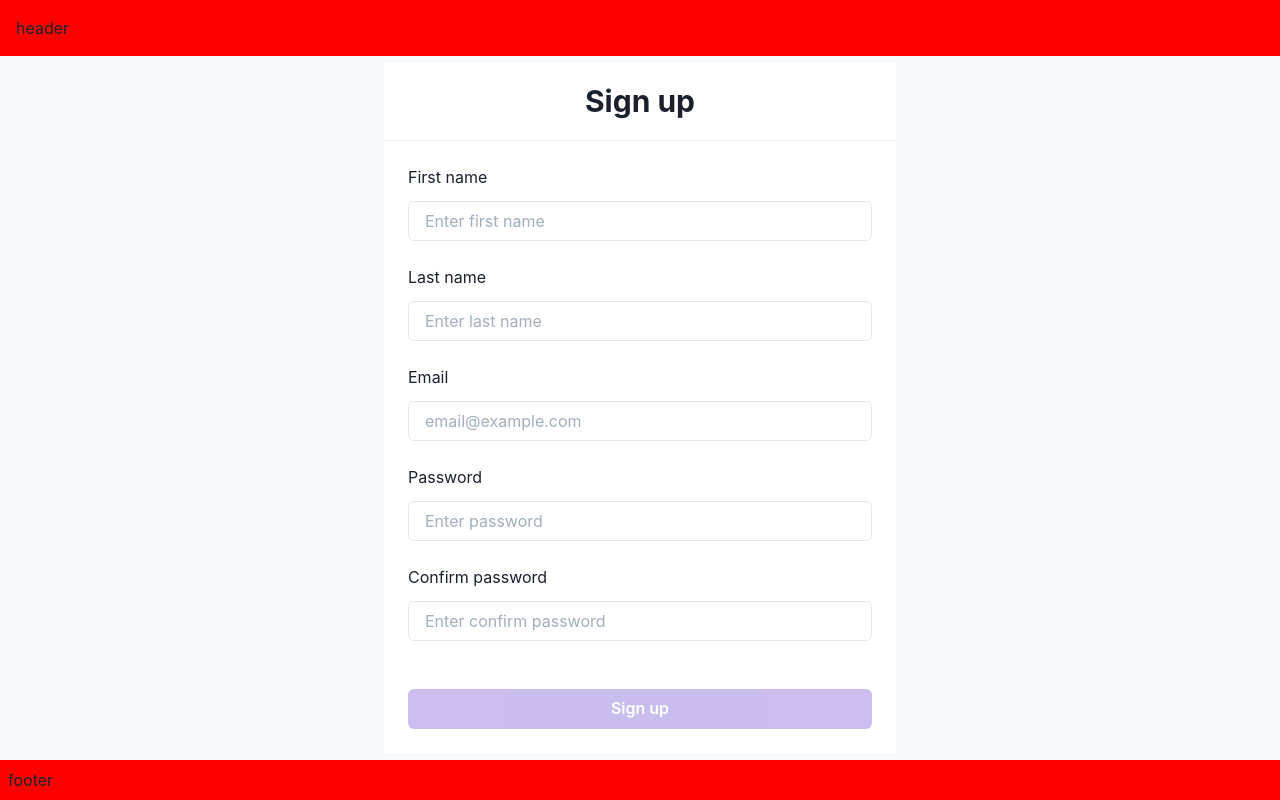
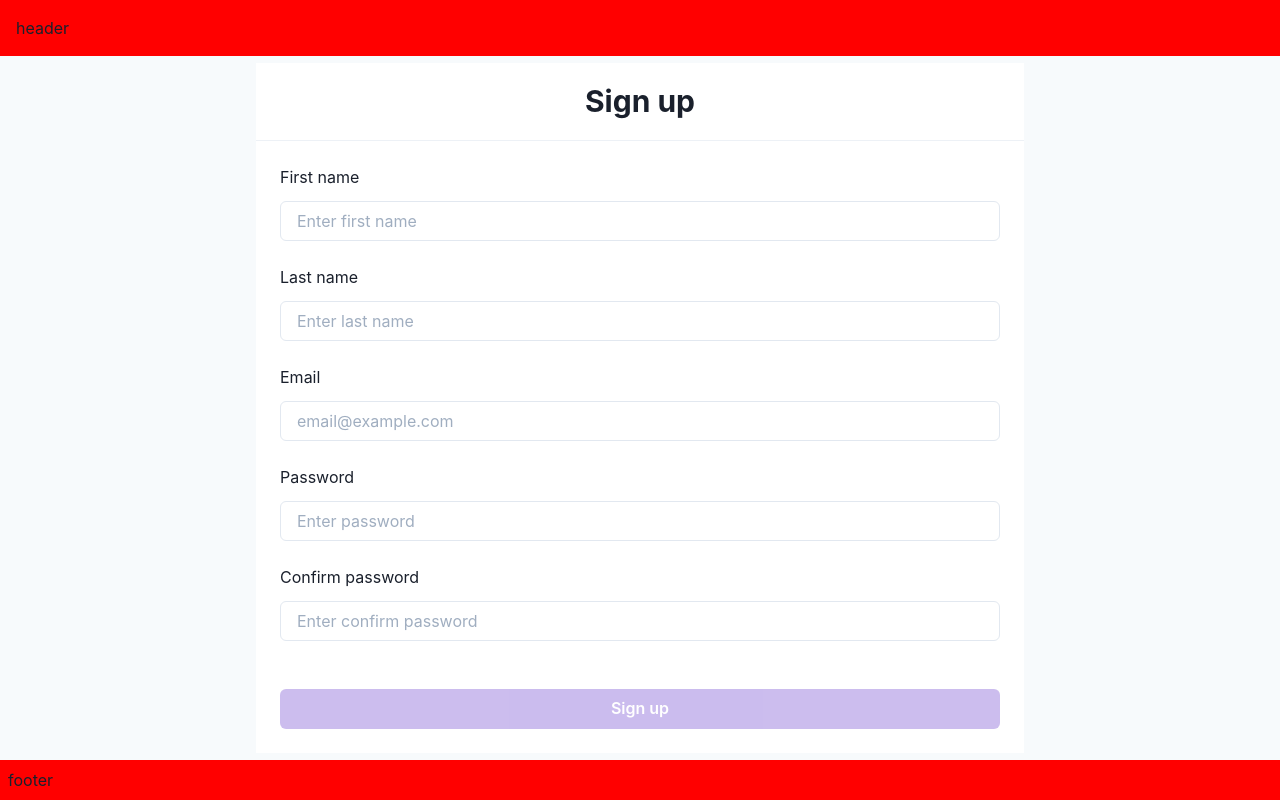
Before and after one commit to pailadin/frontend-engineer-onboarding-exercises, a Next.js app: page /register in a window 1280 px wide. Built offline with nearby package versions, Linux system fonts and the light colour scheme.

Commit message:
Made app more responsive

```diff
--- a/components/Form/Container.tsx
+++ b/components/Form/Container.tsx
@@ -1,4 +1,4 @@
-import { Box, Divider, Grid, Stack, Text } from '@chakra-ui/react';
+import { Box, Divider, Grid, Stack, Text, useBreakpointValue, useTheme } from '@chakra-ui/react';
 import { FC, ReactNode } from 'react';
 
 interface Props {
@@ -7,8 +7,16 @@ interface Props {
   rest?: unknown;
 }
 
-const Container: FC<Props> = ({ children, header, ...rest }) => (
-  <Box bgColor="white" w="40vw" {...rest}>
+const Container: FC<Props> = ({ children, header, ...rest }) => {
+  const theme = useTheme();
+
+  const minW = useBreakpointValue({
+    sm: '100vw',
+    md: theme.breakpoints.md,
+  });
+
+  return (
+    <Box bgColor="white" minW={minW} {...rest}>
       {header && (
         <>
           <Grid p={4} placeContent="center">
@@ -26,5 +34,6 @@ const Container: FC<Props> = ({ children, header, ...rest }) => (
       </Grid>
     </Box>
   );
+};
 
 export default Container;
--- a/components/Layout/Layout.tsx
+++ b/components/Layout/Layout.tsx
@@ -1,17 +1,23 @@
-import { Box, Flex } from '@chakra-ui/react';
+import { Box, Flex, useBreakpointValue } from '@chakra-ui/react';
 import { FC, ReactNode } from 'react';
 
 interface Props {
   children: ReactNode;
 }
 
-const Layout: FC<Props> = ({ children }) => (
+const Layout: FC<Props> = ({ children }) => {
+  const minW = useBreakpointValue({
+    md: '80vw',
+    sm: '100vw',
+  });
+
+  return (
     <Flex h="100vh" direction="column">
       <Box bgColor="red" p={4}>
         header
       </Box>
 
-    <Flex bgColor="gray.50" flexGrow={1} placeContent="center">
+      <Flex bgColor="gray.50" flexGrow={1} placeContent="center" minW={minW}>
         {children}
       </Flex>
 
@@ -20,5 +26,6 @@ const Layout: FC<Props> = ({ children }) => (
       </Box>
     </Flex>
   );
+};
 
 export default Layout;
```
Lines whose indentation alone changed are shown as unchanged.
